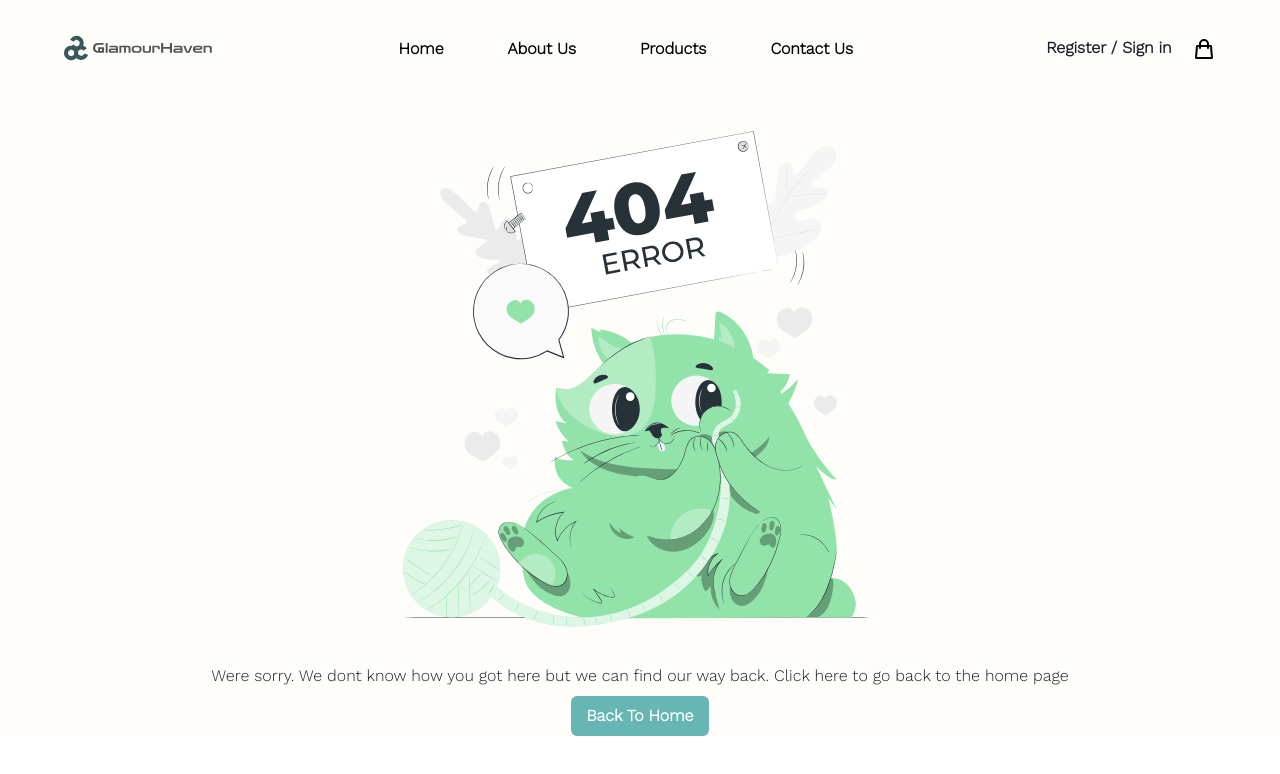
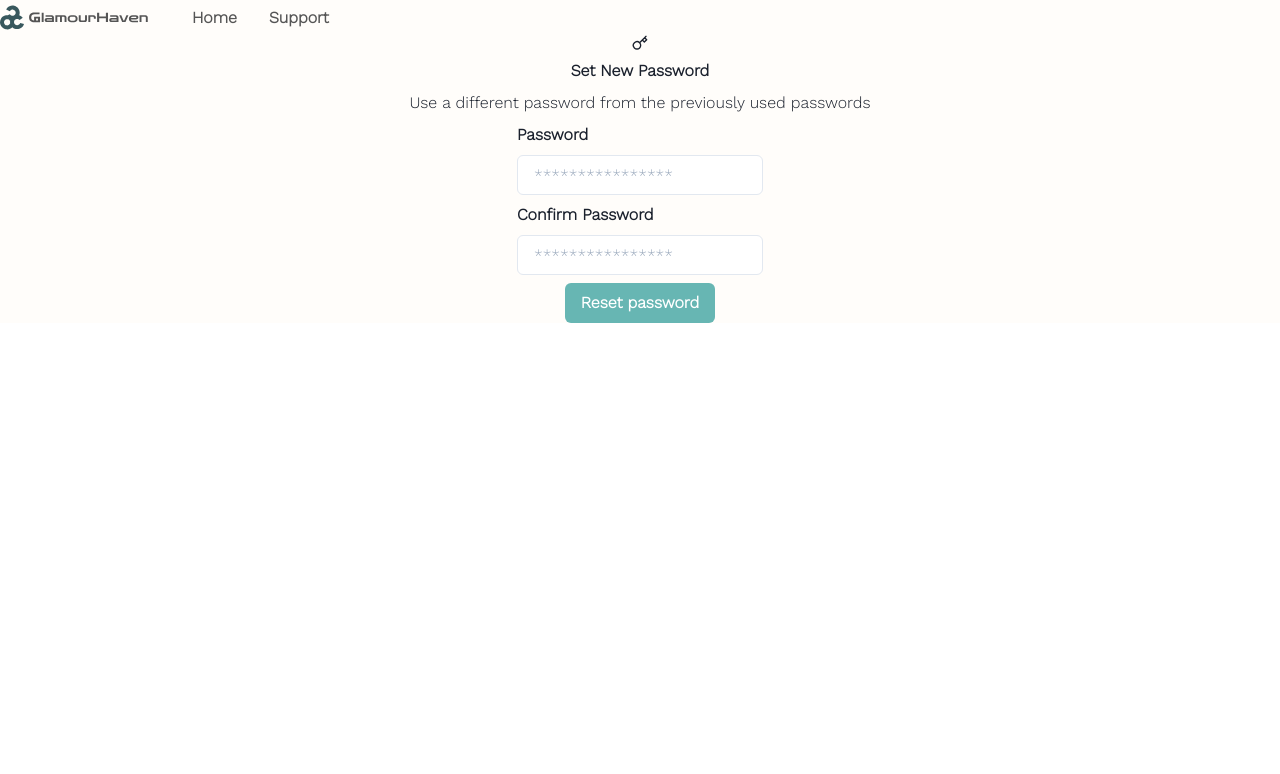
Before and after one commit to ProjectXV/GlamourHaven, a React (Create React App) app in the folder client/: page /setnewpass in a window 1280 px wide. Shown: the top 774 px of the page. Built offline with nearby package versions, Linux system fonts and the light colour scheme.

Commit message:
created password reset pages

```diff
--- a/client/src/App.js
+++ b/client/src/App.js
@@ -31,6 +31,8 @@ import NotFound from "./pages/NotFound";
 import AccessDenied from "./pages/AccessDenied";
 import ReservationDrawer from "./components/ReservationDrawer.jsx";
 import AdminAddService from "./pages/AdminAddService";
+import SetNewPassword from "./pages/SetNewPassword";
+import ForgotPassword from "./pages/ForgotPassword";
 
 // Dont put any page import below this point
 const AppointmentDetails = React.lazy(() =>
@@ -116,6 +118,8 @@ function App() {
       <Routes>
         {/* External Pages */}
         <Route index element={<Home />} />
+        <Route path="/setnewpass" element={<SetNewPassword />} />
+        <Route path="/forgotpass" element={<ForgotPassword />} />
         <Route path="/about" element={<About />} />
         <Route path="/contact" element={<Contact />} />
         <Route path="/login" element={<Login />} />
--- /dev/null
+++ b/client/src/pages/ForgotPassword.js
@@ -0,0 +1,28 @@
+import React from 'react';
+import { FiKey } from 'react-icons/fi';
+import { Box,Center,VStack, Text,FormControl, FormLabel, Input,Button } from '@chakra-ui/react';
+
+const ForgotPassword = () => {
+  return (
+    <Box>
+      <Center>
+        <VStack>
+          <FiKey />
+          <Text fontWeight="bold">Forgot Password</Text>
+          <Text> No worries. We'll send you reset instructions</Text>
+          <FormControl>
+            <FormLabel fontWeight="bold">Email Address</FormLabel>
+            <Input
+              type="email"
+              placeholder="Enter your email"
+              bgColor="white"
+            />
+          </FormControl>
+          <Button>Forgot Password</Button>
+        </VStack>
+      </Center>
+    </Box>
+  );
+}
+
+export default ForgotPassword;
--- /dev/null
+++ b/client/src/pages/SetNewPassword.js
@@ -0,0 +1,60 @@
+import React from 'react';
+import { Box, Text,Center,FormControl,FormLabel,Input, VStack,Button,HStack } from '@chakra-ui/react';
+import { FiKey } from 'react-icons/fi';
+import Logo from '../components/Logo';
+import { useNavigate } from "react-router-dom";
+const SetNewPassword = () => {
+    const navigate = useNavigate();
+  return (
+    <Box>
+      <HStack spacing="3vw">
+        <Logo />
+        <HStack spacing="2rem">
+          <Button variant="link" color="#555555" onClick={() => navigate("/")}>
+            Home
+          </Button>
+          <Button
+            variant="link"
+            color="#555555"
+            onClick={() => navigate("/contact")}
+          >
+            Support
+          </Button>
+        </HStack>
+      </HStack>
+      <Center>
+      <VStack>
+        <VStack>
+        <FiKey/>
+        <Text fontWeight="bold"> Set New Password</Text>
+        <Text>Use a different password from the previously used passwords</Text>
+        </VStack>
+        <VStack>
+          <FormControl>
+            <FormLabel fontWeight="bold">Password</FormLabel>
+            <Input
+              type="password"
+              placeholder="****************"
+              bgColor="white"
+            />
+          </FormControl>
+          <FormControl>
+            <FormLabel fontWeight="bold">Confirm Password</FormLabel>
+            <Input
+              type="password"
+              placeholder="****************"
+              bgColor="white"
+            />
+          </FormControl>
+
+          <Button textColor="white" bgColor="#67B6B3">
+            Reset password
+          </Button>
+        </VStack>
+        </VStack>
+      </Center>
+    </Box>
+  );
+}
+
+export default SetNewPassword;
```
